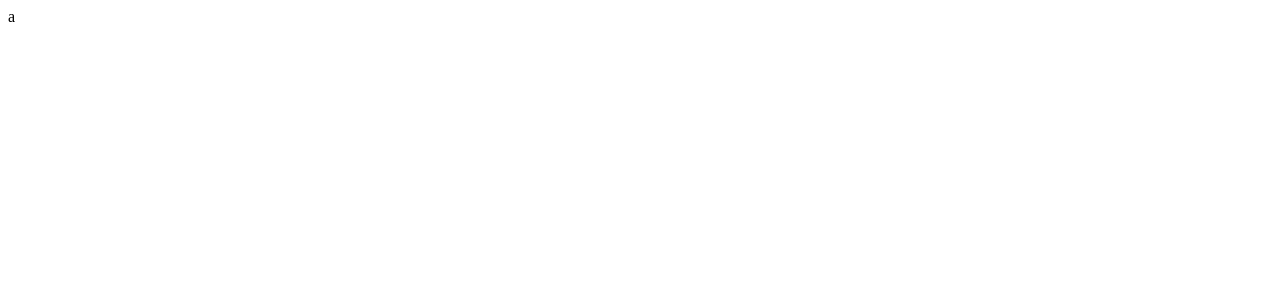
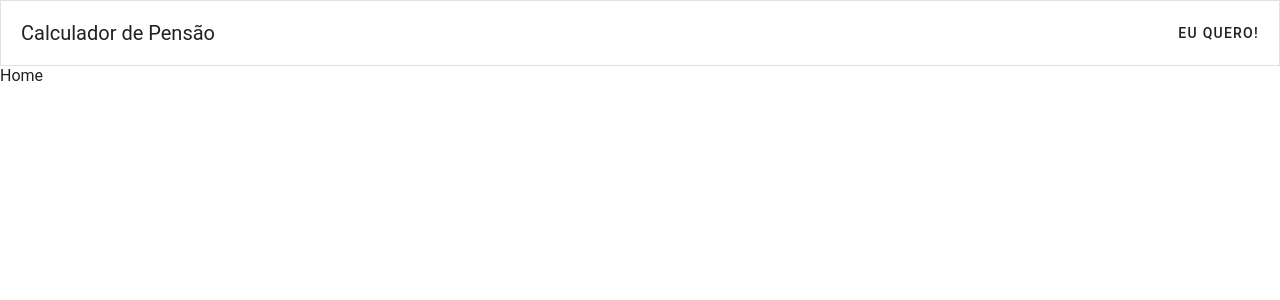
Before and after one commit to freelasglsoft/pension-calculator, a Vue app: page / in a window 1280 px wide. Shown: the top 300 px of the page. Built offline with nearby package versions, Linux system fonts and the light colour scheme.

Commit message:
start project structure

```diff
--- a/index.html
+++ b/index.html
@@ -4,7 +4,7 @@
     <meta charset="UTF-8">
     <link rel="icon" href="/favicon.ico">
     <meta name="viewport" content="width=device-width, initial-scale=1.0">
-    <title>Vite App</title>
+    <title>Calculadora de Pensão</title>
   </head>
   <body>
     <div id="app"></div>
--- a/package.json
+++ b/package.json
@@ -13,7 +13,8 @@
   "dependencies": {
     "pinia": "^2.0.35",
     "vue": "^3.2.47",
-    "vue-router": "^4.1.6"
+    "vue-router": "^4.1.6",
+    "vuetify": "^3.2.3"
   },
   "devDependencies": {
     "@rushstack/eslint-patch": "^1.2.0",
--- a/src/App.vue
+++ b/src/App.vue
@@ -1,7 +1,24 @@
 <script setup lang="ts">
 import { RouterView } from 'vue-router'
+import NavBar from './components/NavBarComponent.vue'
 </script>
 
 <template>
-  <RouterView />
+  <v-app class="max-width-app">
+    <NavBar></NavBar>
+    <v-main>
+      <RouterView />
+    </v-main>
+  </v-app>
 </template>
+
+<style>
+html {
+  overflow: hidden !important;
+}
+
+.max-width-app {
+  max-width: 1280px;
+  margin: 0 auto;
+}
+</style>
--- /dev/null
+++ b/src/components/NavBarComponent.vue
@@ -0,0 +1,9 @@
+<script setup lang="ts"></script>
+
+<template>
+  <v-app-bar app elevation="0" border color="transparent">
+    <v-app-bar-title>Calculador de Pensão</v-app-bar-title>
+    <v-spacer></v-spacer>
+    <v-btn rounded text="Eu quero!"></v-btn>
+  </v-app-bar>
+</template>
--- a/src/main.ts
+++ b/src/main.ts
@@ -4,9 +4,20 @@ import { createPinia } from 'pinia'
 import App from './App.vue'
 import router from './router'
 
+import 'vuetify/styles'
+import { createVuetify } from 'vuetify'
+import * as components from 'vuetify/components'
+import * as directives from 'vuetify/directives'
+
 const app = createApp(App)
+
+const vuetify = createVuetify({
+  components,
+  directives,
+})
 
 app.use(createPinia())
 app.use(router)
+app.use(vuetify)
 
 app.mount('#app')
--- a/src/views/HomeView.vue
+++ b/src/views/HomeView.vue
@@ -2,7 +2,5 @@
 </script>
 
 <template>
-  <main>
-    <div>a</div>
-  </main>
+  <div>Home</div>
 </template>
```
Also changed, not shown: 2 other files (tests, documents, lock files or other folders).
